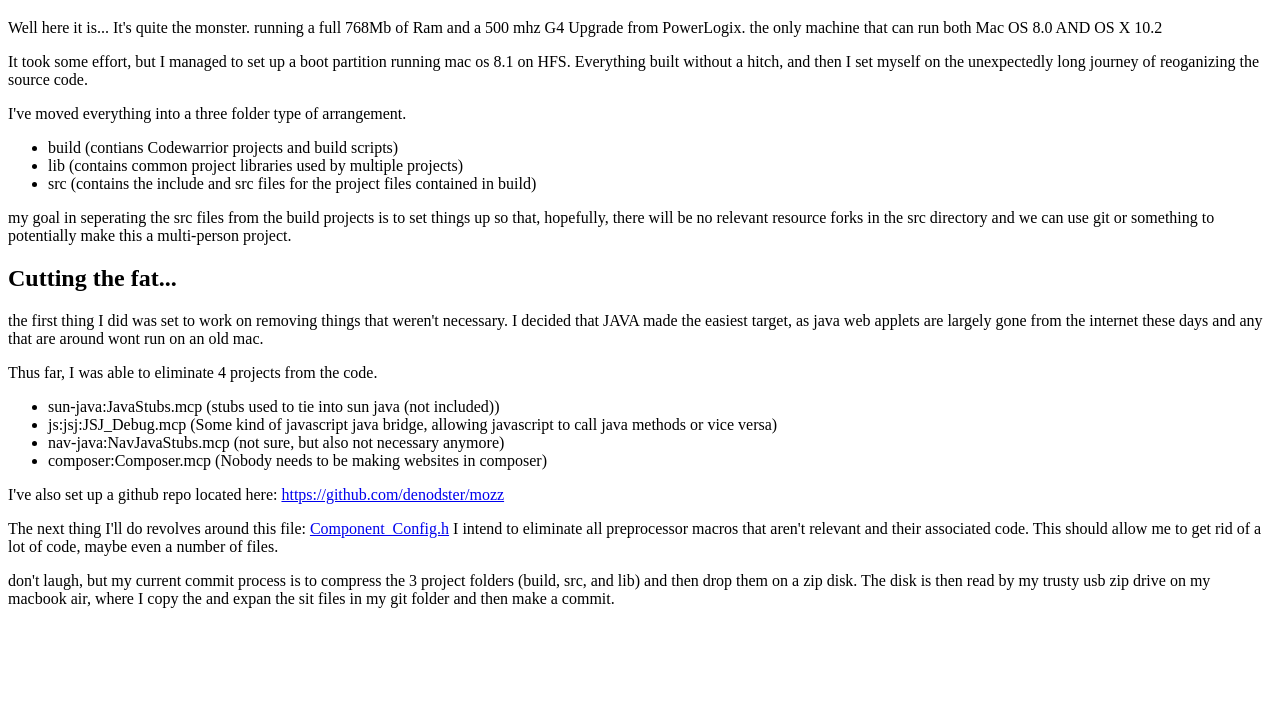
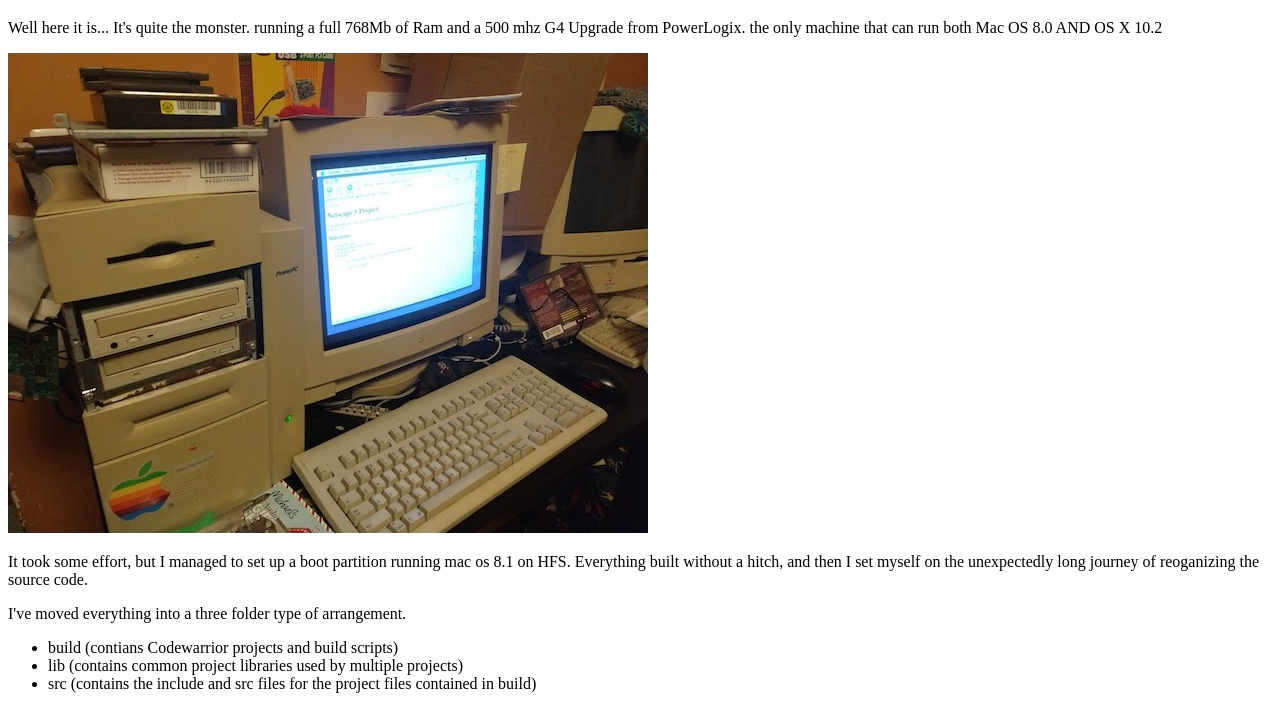
Before and after one commit to acolchagoff/denodster.github.io, a plain HTML site: page netscape/part2.html in a window 1280 px wide. Shown: the part 87-793 px from the top of the page. Drawn offline with Linux system fonts and the light colour scheme.

Commit message:
Add photo of the beige g3

```diff
--- a/netscape/part2.html
+++ b/netscape/part2.html
@@ -7,6 +7,7 @@
 		<a href="index.html">Go Back...</a>
 		<h1>Building on the Beige G3</h1>
 		<p> Well here it is... It's quite the monster. running a full 768Mb of Ram and a 500 mhz G4 Upgrade from PowerLogix. the only machine that can run both Mac OS 8.0 AND OS X 10.2</p>
+		<img src="g3.jpg" alt="photo of my beige g3" />
 
 		<p> It took some effort, but I managed to set up a boot partition running mac os 8.1 on HFS. Everything built without a hitch, and then I set myself on the unexpectedly long journey of reoganizing the source code.</p>
 
```
Also changed, not shown: netscape/g3.jpg (added).
